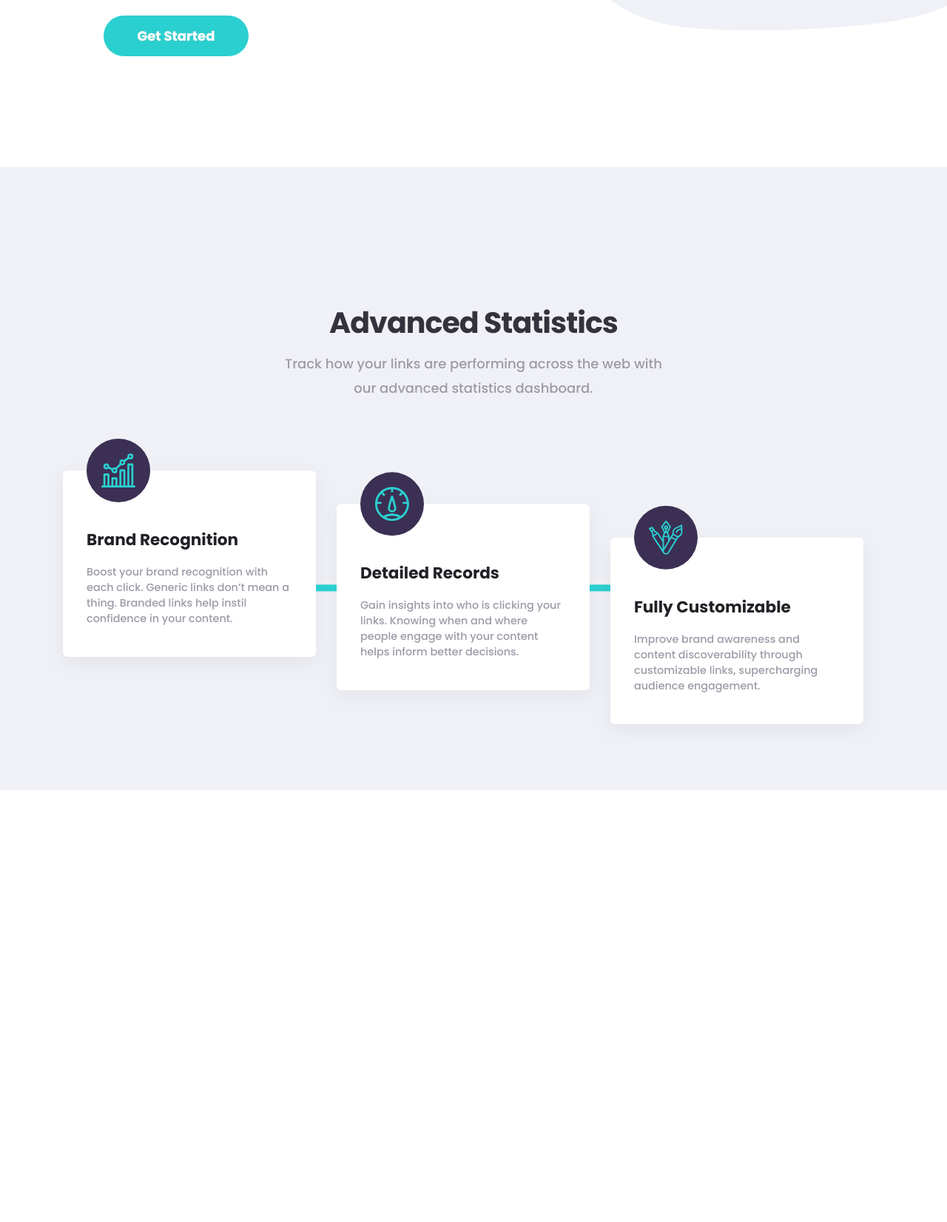
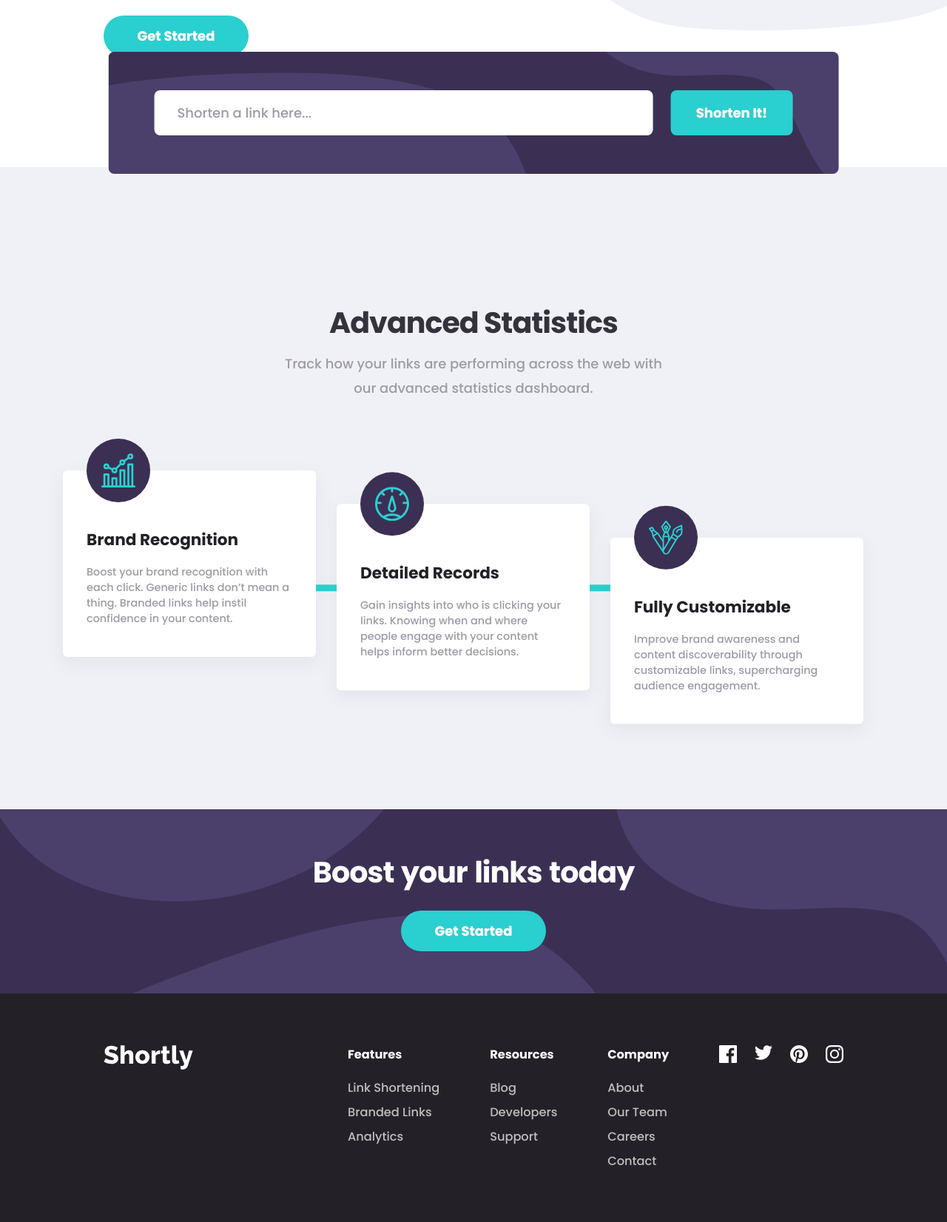
Before and after one commit to luisPolanco25/url-shortening-api-landing-page, a plain HTML site: page index.html in a window 1280 px wide. Shown: the part 626-2278 px from the top of the page at 74% size. Before the commit the page ends 1694 px from the top, so only its background shows below. Drawn offline with Linux system fonts and the light colour scheme.

Commit message:
Desktop design completed

```diff
--- a/index.html
+++ b/index.html
@@ -49,6 +49,22 @@
       <img src="./images/illustration-working.svg" alt="A person working" />
     </section>
 
+    <div role="complementary" id="shortening">
+      <form>
+        <input type="text" placeholder="Shorten a link here..." />
+        <button type="submit" class="buttons">Shorten It!</button>
+      </form>
+      <ul>
+        <!-- <li>
+          <p class="entered-link"><a href="#">https://luis.com</a></p>
+          <div>
+            <p class="given-link"><a href="#">https://l.com</a></p>
+            <button class="buttons">Copy</button>
+          </div>
+        </li> -->
+      </ul>
+    </div>
+
     <section id="statistics">
 
       <div id="statistics-intro">
@@ -96,38 +112,60 @@
 
     </section>
 
+    <div role="complementary" id="boost">
+      <h2>Boost your links today</h2>
+      <button class="buttons">Get Started</button>
+    </div>
+
   </main>
 
-  <!--
+  <footer>
 
-  Shorten a link here...
+    <div id="logo-container">
+      <img src="./images/logo.svg" alt="Shortly" />
+    </div>
 
-  Shorten It!
+    <div id="footer-links">
 
+      <ul>
+        <li>
+          <h4>Features</h4>
+        </li>
+        <li><a href="#">Link Shortening</a></li>
+        <li><a href="#">Branded Links</a></li>
+        <li><a href="#">Analytics</a></li>
+      </ul>
 
+      <ul>
+        <li>
+          <h4>Resources</h4>
+        </li>
+        <li><a href="#">Blog</a></li>
+        <li><a href="#">Developers</a></li>
+        <li><a href="#">Support</a></li>
+      </ul>
 
-  Boost your links today
+      <ul>
+        <li>
+          <h4>Company</h4>
+        </li>
+        <li><a href="#">About</a></li>
+        <li><a href="#">Our Team</a></li>
+        <li><a href="#">Careers</a></li>
+        <li><a href="#">Contact</a></li>
+      </ul>
 
-  Get Started
+      <ul id="contact">
+        <li><a href="#"><img src="./images/icon-facebook.svg" alt="Facebook" title="Facebook" /></a></li>
+        <li><a href="#"><img src="./images/icon-twitter.svg" alt="Twitter" title="Twitter" /></a></li>
+        <li><a href="#"><img src="./images/icon-pinterest.svg" alt="Pinterest" title="Pinterest" /></a></li>
+        <li><a href="#"><img src="./images/icon-instagram.svg" alt="Instagram" title="Instagram" /></a></li>
+      </ul>
 
-  Features
+    </div>
 
-  Link Shortening
-  Branded Links
-  Analytics
+  </footer>
 
-  Resources
-
-  Blog
-  Developers
-  Support
-
-  Company
-
-  About
-  Our Team
-  Careers
-  Contact -->
 
 </body>
 
--- a/styles.css
+++ b/styles.css
@@ -2,6 +2,7 @@
     /* Primary colors */
     --cyan: hsl(180, 66%, 49%);
     --dark-violet: hsl(257, 27%, 26%);
+    --buttons-hover: #9BE3E0;
 
     /* Secondary colors */
     --red: hsl(0, 87%, 67%);
@@ -55,7 +56,7 @@ body {
 }
 
 .buttons:hover {
-    opacity: 0.6;
+    background-color: var(--buttons-hover);
 }
 
 /* HEADER */
@@ -156,9 +157,87 @@ header ul li:hover a {
     left: 124px;
 }
 
+#shortening {
+    position: absolute;
+    top: 696px;
+    left: 50%;
+    transform: translateX(-50%);
+    width: 77.1%;
+    display: flex;
+    flex-direction: column;
+}
+
+#shortening form {
+    background: url('./images/bg-shorten-desktop.svg') var(--dark-violet);
+    background-size: cover;
+    flex-basis: 100%;
+    display: flex;
+    justify-content: center;
+    padding: 52px;
+    border-radius: 8px;
+}
+
+#shortening form input {
+    font-family: var(--poppins);
+    font-size: 1rem;
+    color: var(--dark-violet);
+    outline: none;
+    border: none;
+    border-radius: 8px;
+    width: 76.34%;
+    padding: 17px 31px;
+}
+
+#shortening form input::placeholder {
+    color: var(--grayish-violet);
+}
+
+#shortening form .buttons {
+    font-size: 1rem;
+    border-radius: 8px;
+    width: 18.7%;
+    margin-left: 24px;
+}
+
+#shortening ul li {
+    position: relative;
+    list-style: none;
+    display: flex;
+    align-items: center;
+    background-color: #fff;
+    border-radius: 8px;
+    flex-basis: 100%;
+    justify-content: space-between;
+    padding: 22px;
+    margin-top: 24px;
+}
+
+#shortening ul div {
+    display: flex;
+    align-items: center;
+}
+
+#shortening ul li .entered-link a {
+    color: var(--very-dark-violet);
+    text-decoration: none;
+}
+
+#shortening ul li .given-link a {
+    color: var(--cyan);
+    text-decoration: none;
+    margin-right: 24px;
+}
+
+#shortening ul .buttons {
+    width: 102px;
+    font-size: 0.8rem;
+    padding: 10px;
+    border-radius: 6px;
+}
+
 #statistics {
     background-color: #F0F1F6;
-    padding: 180px 140px;
+    padding: 180px 140px 206px 140px;
     display: flex;
     flex-direction: column;
     align-items: center;
@@ -260,3 +339,84 @@ header ul li:hover a {
 #customizable {
     transform: translateY(36%);
 }
+
+#boost {
+    background: url('./images/bg-boost-desktop.svg') var(--dark-violet);
+    background-size: cover;
+    display: flex;
+    flex-direction: column;
+    align-items: center;
+}
+
+#boost h2 {
+    color: #fff;
+    font-size: 2.2rem;
+    letter-spacing: -1px;
+    word-spacing: 2px;
+    margin: 55px 0 22px 0;
+}
+
+#boost .buttons {
+    margin-bottom: 57px;
+    font-size: 1rem;
+    width: 196px;
+    padding: 14px;
+}
+
+/* FOOTER */
+
+footer {
+    background-color: var(--very-dark-violet);
+    display: flex;
+    padding: 70px 140px 62px;
+    justify-content: space-between;
+}
+
+#logo-container img {
+    filter: brightness(0) invert(1);
+}
+
+#footer-links {
+    display: flex;
+    flex-basis: 67%;
+    justify-content: space-between;
+}
+
+#footer-links ul li {
+    list-style: none;
+    font-size: 0.9rem;
+    margin-bottom: 8px;
+}
+
+#footer-links h4 {
+    color: #fff;
+    margin-bottom: 20px;
+}
+
+#footer-links ul li a {
+    text-decoration: none;
+    color: var(--gray);
+    width: 100%;
+    display: block;
+}
+
+#footer-links ul li:hover a {
+    color: var(--cyan);
+}
+
+#contact {
+    display: flex;
+    align-items: flex-start;
+}
+
+#contact li {
+    margin-left: 24px;
+}
+
+#contact li:first-child {
+    margin-left: 0;
+}
+
+#contact li:hover a {
+    filter: brightness(0) saturate(100%) invert(91%) sepia(9%) saturate(6656%) hue-rotate(131deg) brightness(89%) contrast(80%);
+}
```
